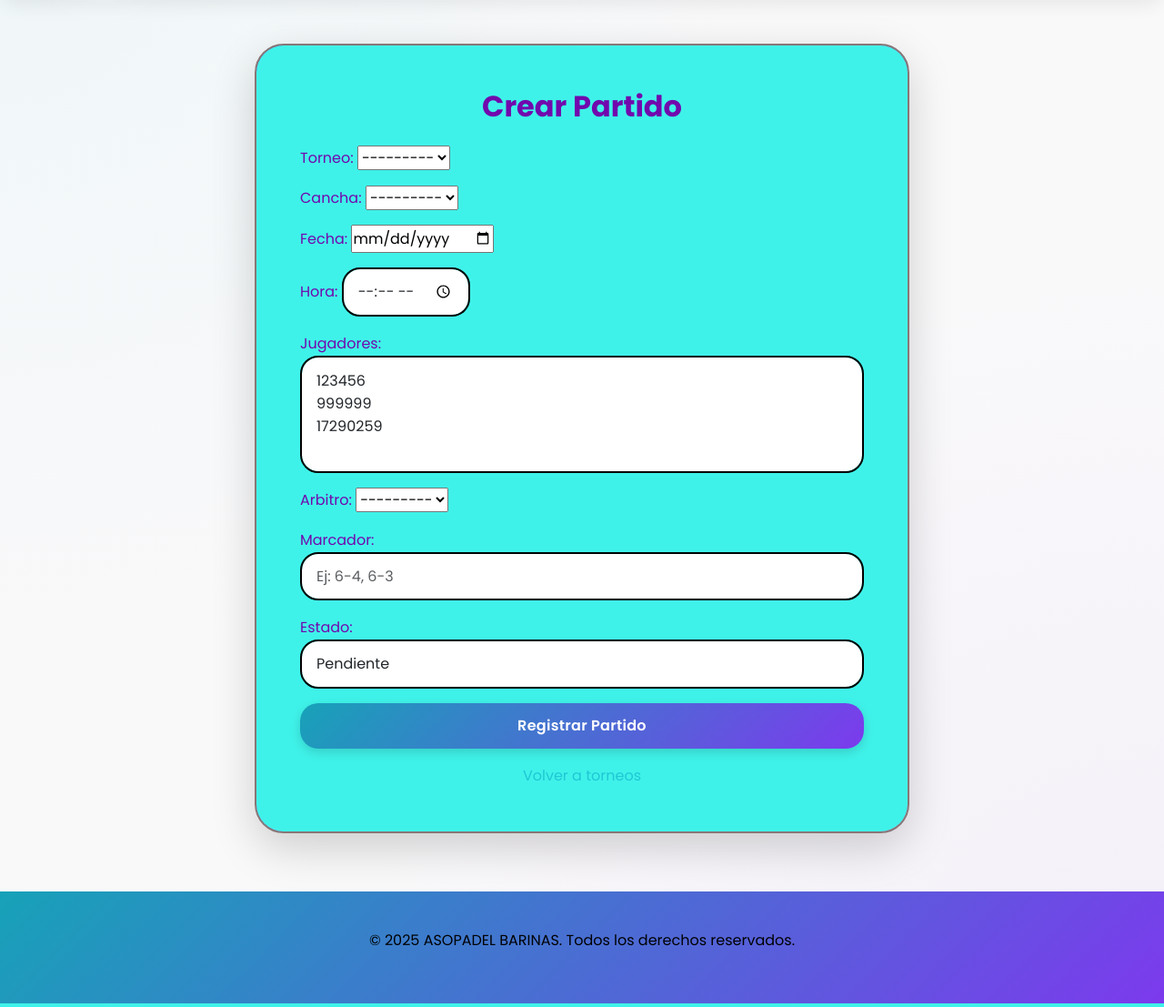
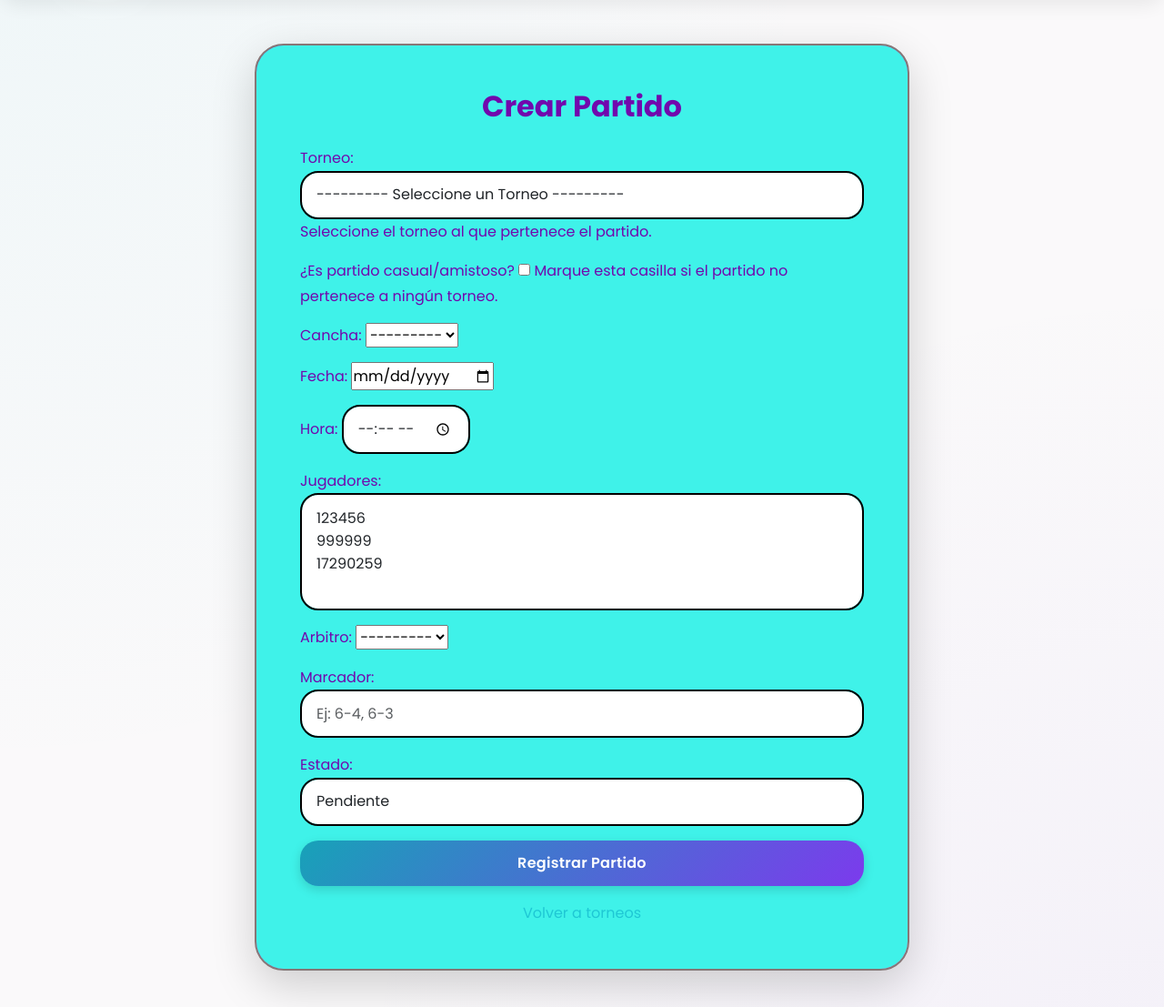
Before and after one commit to ErPyrex/asopadel-old, a Django app: page /admin-gestion/partidos/crear/ in a window 1280 px wide. Shown: the part 92-1199 px from the top of the page at 91% size. Run offline with Django 5.2, Linux system fonts and the light colour scheme; a user stored in the database is signed in; data comes from the database, SQL or seed files in the repository; data that the repository does not hold is empty; parts of the project's set-up code (start-up, migrations or seed data) failed here and were passed over.

Commit message:
Fix:Stats

```diff
--- a/competitions/models.py
+++ b/competitions/models.py
@@ -30,7 +30,7 @@ class Torneo(models.Model):
         verbose_name_plural = "Torneos"
 
 class Partido(models.Model):
-    torneo = models.ForeignKey(Torneo, on_delete=models.CASCADE, related_name='partidos')
+    torneo = models.ForeignKey(Torneo, on_delete=models.CASCADE, related_name='partidos', null=True, blank=True)
     # Cancha will be imported from facilities app, but to avoid circular imports we might use string reference if possible or just import.
     # Since facilities depends on nothing, we can import it. But wait, Partido depends on Cancha.
     cancha = models.ForeignKey('facilities.Cancha', on_delete=models.SET_NULL, null=True)
--- a/core/forms.py
+++ b/core/forms.py
@@ -207,9 +207,15 @@ class CanchaForm(forms.ModelForm):
         return nombre
 
 class PartidoForm(forms.ModelForm):
+    es_casual = forms.BooleanField(
+        required=False,
+        label="¿Es partido casual/amistoso?",
+        help_text="Marque esta casilla si el partido no pertenece a ningún torneo."
+    )
+
     class Meta:
         model = Partido
-        fields = ['torneo', 'cancha', 'fecha', 'hora', 'jugadores', 'arbitro', 'marcador', 'estado']
+        fields = ['torneo', 'es_casual', 'cancha', 'fecha', 'hora', 'jugadores', 'arbitro', 'marcador', 'estado']
         widgets = {
             'fecha': forms.DateInput(attrs={'type': 'date', 'title': 'Selecciona una fecha válida (no pasada)'}),
             'hora': forms.TimeInput(attrs={
@@ -230,6 +236,7 @@ class PartidoForm(forms.ModelForm):
                 'placeholder': 'Ej: 6-4, 6-3',
                 'class': 'form-control'
             }),
+            'torneo': forms.Select(attrs={'class': 'form-control'}),
         }
 
     def clean_marcador(self):
@@ -248,10 +255,30 @@ class PartidoForm(forms.ModelForm):
         self.fields['jugadores'].queryset = Usuario.objects.filter(es_jugador=True)
         self.fields['arbitro'].queryset = Usuario.objects.filter(es_arbitro=True)
 
+        # Restaurar etiqueta por defecto y hacer requerido inicialmente (se valida en clean)
+        self.fields['torneo'].required = False  # False para manejarlo manualmente en clean()
+        self.fields['torneo'].empty_label = "--------- Seleccione un Torneo ---------"
+        self.fields['torneo'].help_text = "Seleccione el torneo al que pertenece el partido."
+
         # Validación HTML5: Bloquear fechas pasadas
         today_str = timezone.now().date().isoformat()
         if 'fecha' in self.fields:
             self.fields['fecha'].widget.attrs['min'] = today_str
+
+    def clean(self):
+        cleaned_data = super().clean()
+        es_casual = cleaned_data.get('es_casual')
+        torneo = cleaned_data.get('torneo')
+
+        if es_casual:
+            # Si es casual, limpiamos el torneo para que sea NULL
+            cleaned_data['torneo'] = None
+        else:
+            # Si NO es casual, el torneo es obligatorio
+            if not torneo:
+                self.add_error('torneo', "Debe seleccionar un torneo o marcar la opción de 'Partido Casual'.")
+
+        return cleaned_data
 
     def clean_fecha(self):
         fecha = self.cleaned_data.get('fecha')
--- a/templates/core/partidos/confirmar_eliminar_partido.html
+++ b/templates/core/partidos/confirmar_eliminar_partido.html
@@ -17,7 +17,7 @@
                     <!-- Detalles del partido -->
                     <div class="card mb-4">
                         <div class="card-body">
-                            <h5 class="card-title">{{ partido.torneo.nombre }}</h5>
+                            <h5 class="card-title">{{ partido.torneo.nombre|default:"Partido Amistoso / Casual" }}</h5>
                             <p class="mb-1"><strong>Cancha:</strong> {{ partido.cancha.nombre|default:"No asignada" }}
                             </p>
                             <p class="mb-1"><strong>Fecha:</strong> {{ partido.fecha }} a las {{ partido.hora }}</p>
--- a/templates/core/partidos/crear_partido.html
+++ b/templates/core/partidos/crear_partido.html
@@ -23,4 +23,29 @@
         </div>
     </div>
 </div>
+</div>
+
+<script>
+    document.addEventListener('DOMContentLoaded', function () {
+        const checkbox = document.getElementById('id_es_casual');
+        const torneoSelect = document.getElementById('id_torneo');
+
+        function toggleTorneo() {
+            if (checkbox.checked) {
+                torneoSelect.disabled = true;
+                torneoSelect.required = false;
+                torneoSelect.value = ''; // Limpiar selección
+            } else {
+                torneoSelect.disabled = false;
+                torneoSelect.required = true;
+            }
+        }
+
+        // Event listener
+        checkbox.addEventListener('change', toggleTorneo);
+
+        // Estado inicial
+        toggleTorneo();
+    });
+</script>
 {% endblock %}
--- a/templates/core/partidos/lista_partidos.html
+++ b/templates/core/partidos/lista_partidos.html
@@ -66,7 +66,7 @@
             <tbody>
                 {% for partido in partidos %}
                 <tr>
-                    <td>{{ partido.torneo.nombre }}</td>
+                    <td>{{ partido.torneo.nombre|default:"Amistoso / Casual" }}</td>
                     <td>{{ partido.cancha.nombre|default:"-" }}</td>
                     <td>{{ partido.fecha }}</td>
                     <td>{{ partido.hora }}</td>
--- a/templates/core/torneos/public_ranking_list.html
+++ b/templates/core/torneos/public_ranking_list.html
@@ -50,13 +50,15 @@
                     </td>
                     <td>
                         <div class="d-flex align-items-center">
-                            <strong>{{ jugador.get_full_name }}</strong>
+                            <div class="d-flex flex-column">
+                                <strong>{{ jugador.get_full_name }}</strong>
+                                <small class="text-muted">{{ jugador.cedula }}</small>
+                            </div>
                             <a href="{% url 'core:player_public_profile' jugador.id %}"
                                 class="btn btn-sm btn-primary py-0 px-2 ms-4" title="Ver Estadísticas">
                                 📊 Estadísticas
                             </a>
                         </div>
-                        <small class="text-muted">{{ jugador.cedula }}</small>
                     </td>
                     <td class="text-center">
                         {% if jugador.categoria_jugador %}
```
Also changed, not shown: ANALISIS_REQUERIMIENTOS.md (+4 -4 lines), templates/core/partidos/detalle_partido.html (+8 -0 lines), templates/core/partidos/editar_partido.html (+26 -1 lines), templates/core/ranking.html (+3 -7 lines), competitions/migrations/0003_alter_partido_torneo.py (added).
